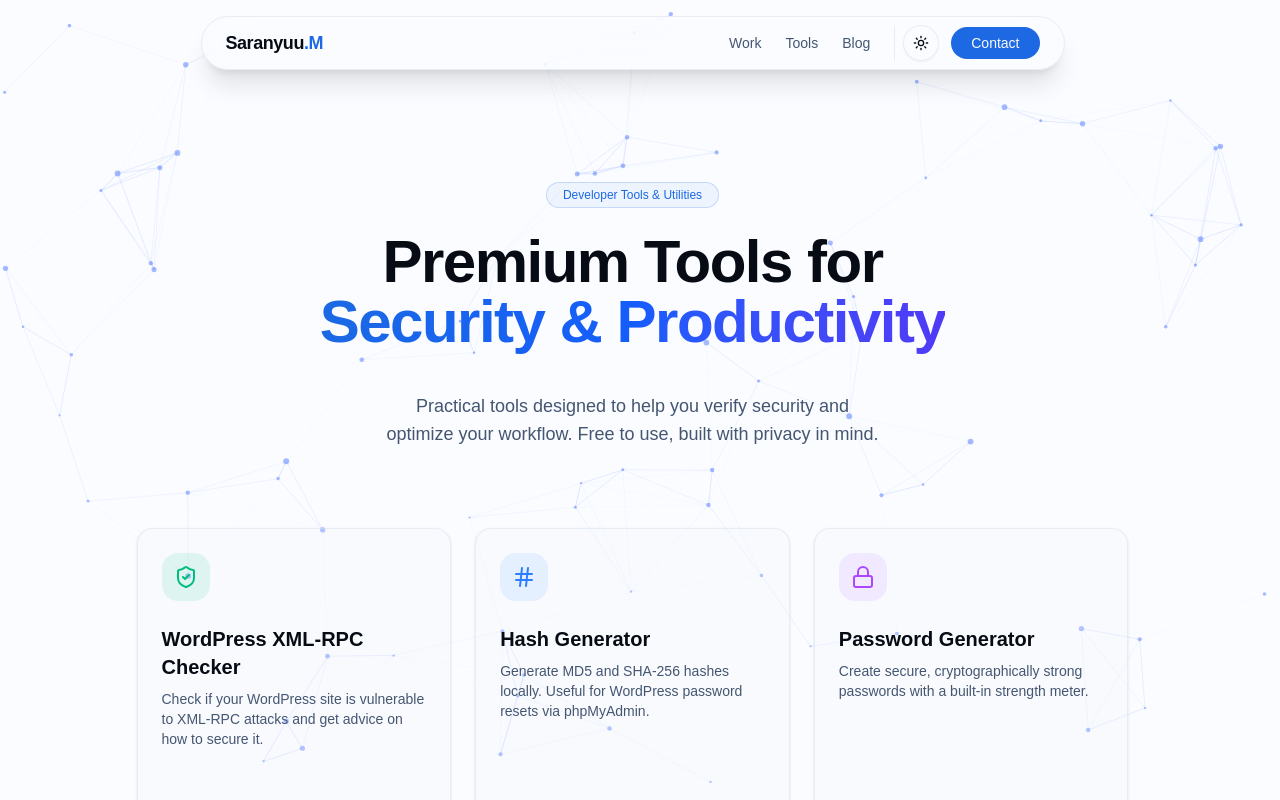
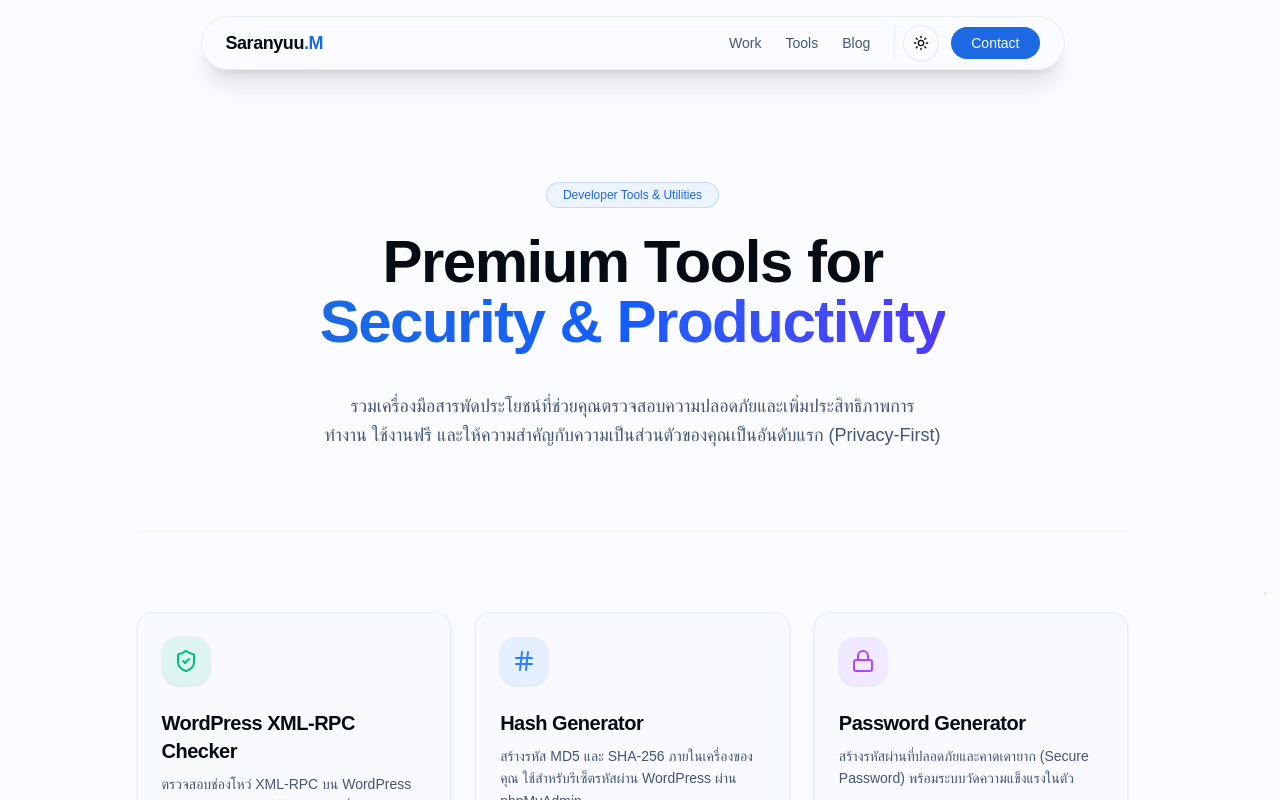
Before and after one commit to Yuukub/yuukub.github.io, a Next.js app: page /tools in a window 1280 px wide. Shown: the top 800 px of the page. Built offline with nearby package versions, Linux system fonts and the light colour scheme; a web font is replaced by a local one.

Commit message:
Update Tools page and SEO with Thai descriptions and English technical terms

```diff
--- a/src/app/tools/page.tsx
+++ b/src/app/tools/page.tsx
@@ -8,13 +8,13 @@ import { Button } from "@/components/ui/button";
 
 export const metadata: Metadata = {
     title: "Tools | Saranyuu M.",
-    description: "Collection of security and utility tools for developers and system administrators.",
+    description: "รวมเครื่องมือด้านความปลอดภัยและยูทิลิตี้สำหรับนักพัฒนาและผู้ดูแลระบบ ใช้งานฟรีและปลอดภัย",
 };
 
 const TOOLS = [
     {
         title: "WordPress XML-RPC Checker",
-        description: "Check if your WordPress site is vulnerable to XML-RPC attacks and get advice on how to secure it.",
+        description: "ตรวจสอบช่องโหว่ XML-RPC บน WordPress ของคุณ พร้อมแนะนำวิธีป้องกันและเพิ่มความปลอดภัย",
         icon: <ShieldCheck className="h-6 w-6 text-emerald-500" />,
         href: "/tools/xmlrpc-checker",
         tags: ["Security", "WordPress"],
@@ -22,7 +22,7 @@ const TOOLS = [
     },
     {
         title: "Hash Generator",
-        description: "Generate MD5 and SHA-256 hashes locally. Useful for WordPress password resets via phpMyAdmin.",
+        description: "สร้างรหัส MD5 และ SHA-256 ภายในเครื่องของคุณ ใช้สำหรับรีเซ็ตรหัสผ่าน WordPress ผ่าน phpMyAdmin",
         icon: <Hash className="h-6 w-6 text-blue-500" />,
         href: "/tools/hash-generator",
         tags: ["Security", "DevOps"],
@@ -30,7 +30,7 @@ const TOOLS = [
     },
     {
         title: "Password Generator",
-        description: "Create secure, cryptographically strong passwords with a built-in strength meter.",
+        description: "สร้างรหัสผ่านที่ปลอดภัยและคาดเดายาก (Secure Password) พร้อมระบบวัดความแข็งแรงในตัว",
         icon: <Lock className="h-6 w-6 text-purple-500" />,
         href: "/tools/password-generator",
         tags: ["Productivity", "Security"],
@@ -40,11 +40,11 @@ const TOOLS = [
 
 export default function ToolsPage() {
     return (
-        <div className="min-h-screen selection:bg-primary/20">
+        <div className="min-h-screen selection:bg-primary/20 bg-background text-foreground">
             <Navbar />
 
             <main className="container mx-auto px-4 pt-32 pb-24 max-w-5xl">
-                <section className="flex flex-col items-center text-center gap-6 mb-20">
+                <section className="flex flex-col items-center text-center gap-6 mb-20 border-b border-border/10 pb-20">
                     <Badge variant="outline" className="rounded-full border-primary/20 bg-primary/5 text-primary px-4 py-1 animate-in fade-in slide-in-from-bottom-2 duration-700">
                         Developer Tools & Utilities
                     </Badge>
@@ -56,23 +56,23 @@ export default function ToolsPage() {
                         </span>
                     </h1>
 
-                    <p className="text-lg text-muted-foreground max-w-2xl text-balance animate-in fade-in slide-in-from-bottom-3 duration-700 delay-150">
-                        Practical tools designed to help you verify security and optimize your workflow. Free to use, built with privacy in mind.
+                    <p className="text-lg text-muted-foreground max-w-2xl text-balance animate-in fade-in slide-in-from-bottom-3 duration-700 delay-150 leading-relaxed">
+                        รวมเครื่องมือสารพัดประโยชน์ที่ช่วยคุณตรวจสอบความปลอดภัยและเพิ่มประสิทธิภาพการทำงาน ใช้งานฟรี และให้ความสำคัญกับความเป็นส่วนตัวของคุณเป็นอันดับแรก (Privacy-First)
                     </p>
                 </section>
 
-                <section className="grid grid-cols-1 md:grid-cols-2 lg:grid-cols-3 gap-6">
+                <section className="grid grid-cols-1 md:grid-cols-2 lg:grid-cols-3 gap-6 animate-in fade-in slide-in-from-bottom-5 duration-1000 delay-300">
                     {TOOLS.map((tool, index) => (
                         <Link key={tool.title} href={tool.href} className="group">
-                            <Card className="h-full p-6 flex flex-col justify-between hover:border-primary/50 transition-all duration-300 hover:shadow-lg hover:-translate-y-1 bg-muted/20 border-border/50">
+                            <Card className="h-full p-6 flex flex-col justify-between hover:border-primary/50 transition-all duration-300 hover:shadow-xl hover:-translate-y-1 bg-muted/20 border-border/50 backdrop-blur-sm">
                                 <div>
-                                    <div className={`h-12 w-12 rounded-xl flex items-center justify-center mb-6 transition-transform group-hover:scale-110 ${tool.colorClass}`}>
+                                    <div className={`h-12 w-12 rounded-xl flex items-center justify-center mb-6 transition-transform group-hover:scale-110 shadow-sm ${tool.colorClass}`}>
                                         {tool.icon}
                                     </div>
                                     <div className="flex items-center gap-2 mb-2">
-                                        <h3 className="text-xl font-bold">{tool.title}</h3>
+                                        <h3 className="text-xl font-bold tracking-tight group-hover:text-primary transition-colors">{tool.title}</h3>
                                     </div>
-                                    <p className="text-sm text-muted-foreground mb-4">
+                                    <p className="text-sm text-muted-foreground mb-4 leading-relaxed">
                                         {tool.description}
                                     </p>
                                 </div>
@@ -80,12 +80,12 @@ export default function ToolsPage() {
                                 <div className="flex items-center justify-between mt-4">
                                     <div className="flex gap-2">
                                         {tool.tags.map(tag => (
-                                            <Badge key={tag} variant="secondary" className="text-[10px] px-1.5 py-0.5 pointer-events-none">
+                                            <Badge key={tag} variant="secondary" className="text-[10px] px-1.5 py-0.5 pointer-events-none opacity-80 font-semibold tracking-wide uppercase">
                                                 {tag}
                                             </Badge>
                                         ))}
                                     </div>
-                                    <Button variant="ghost" size="sm" className="rounded-full h-8 w-8 p-0 text-muted-foreground group-hover:text-primary group-hover:bg-primary/10 transition-colors">
+                                    <Button variant="ghost" size="sm" className="rounded-full h-8 w-8 p-0 text-muted-foreground group-hover:text-primary group-hover:bg-primary/10 transition-colors border border-transparent group-hover:border-primary/20">
                                         <ArrowRight className="h-4 w-4" />
                                     </Button>
                                 </div>
```
